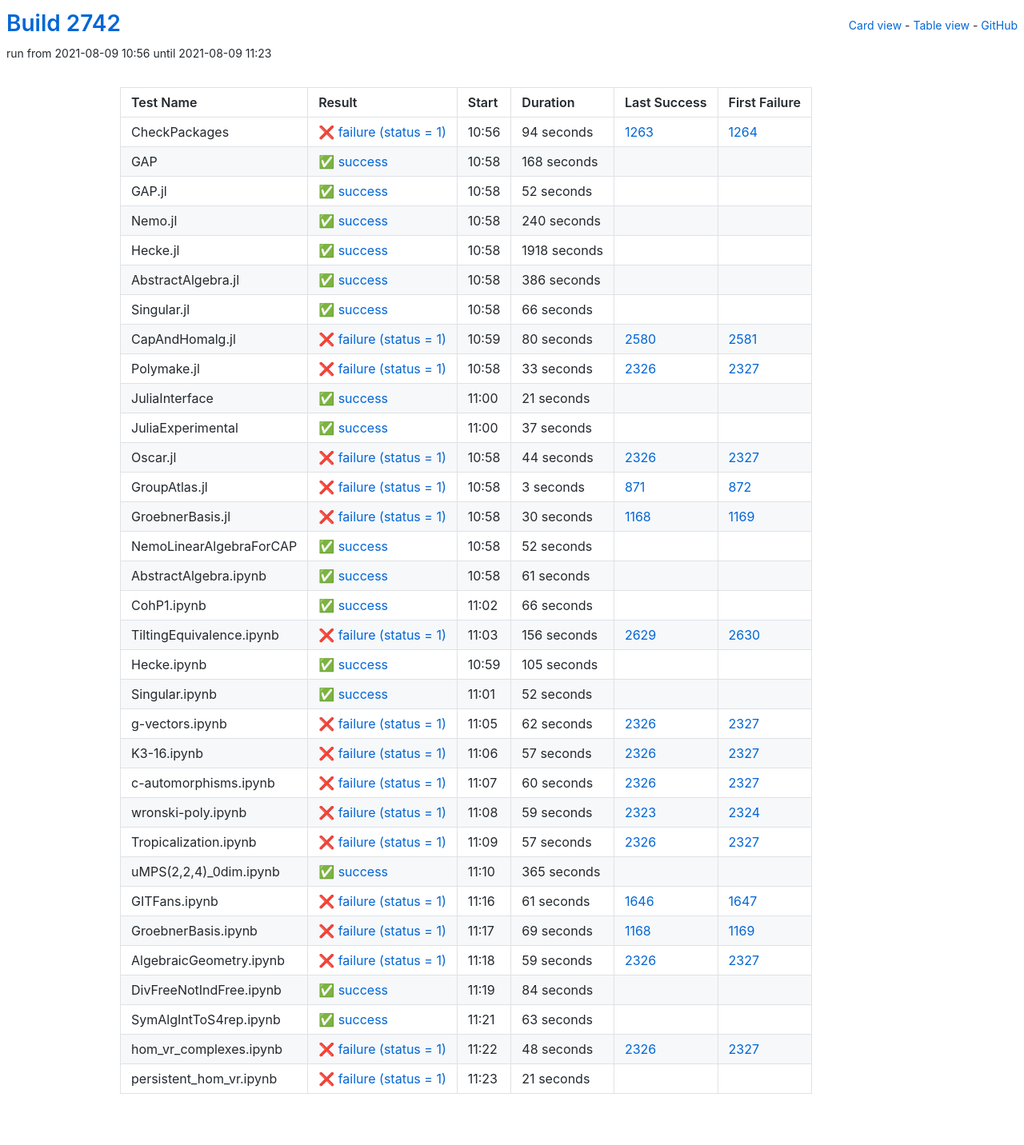
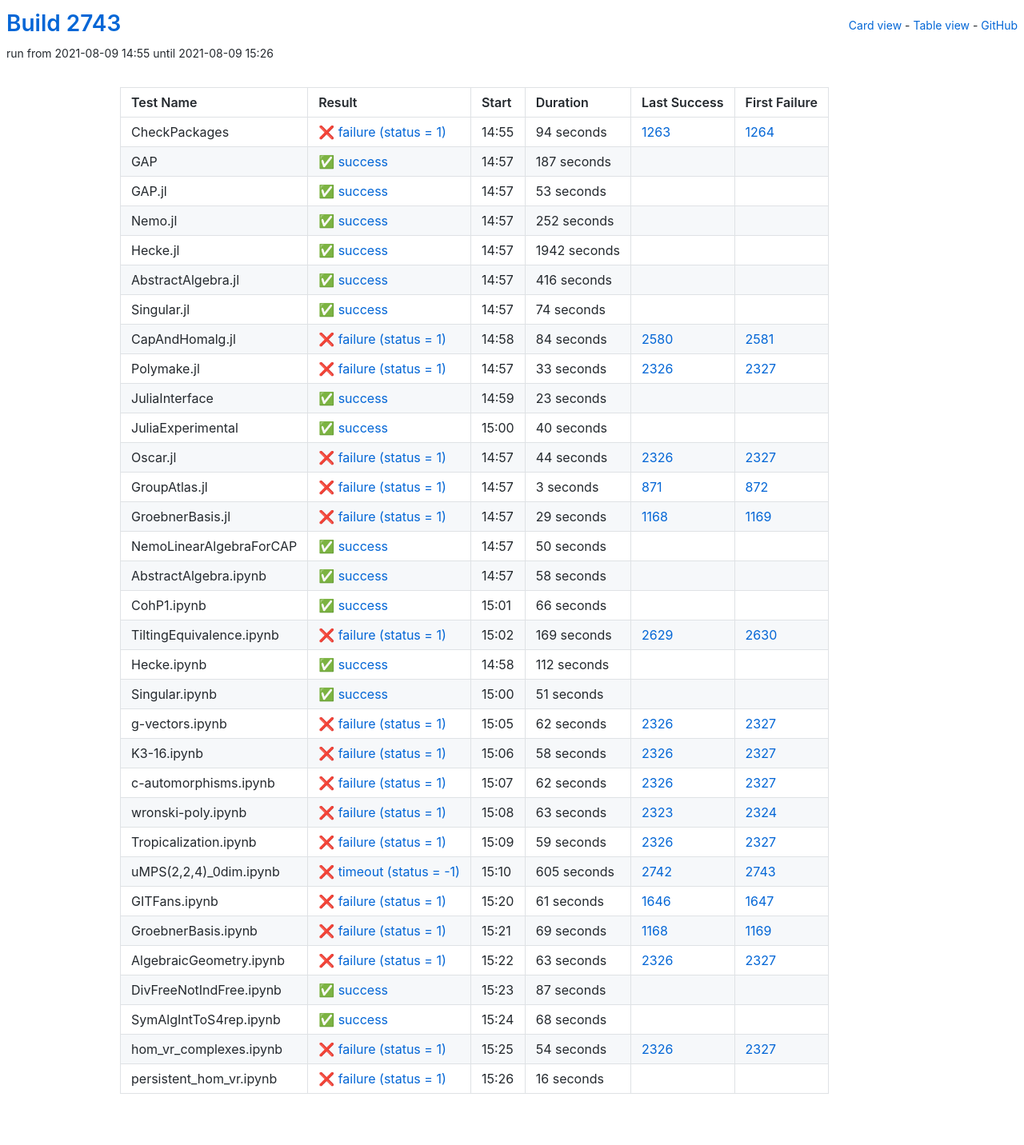
Before and after one commit to oscar-system/oscar-ci-status-stable, a Jekyll site: the page built from table.html, in a window 1280 px wide. Shown: the whole page at 80% size. Built offline with Jekyll 4.4.1, drawn with Linux system fonts in a browser that asks for light colours.

Commit message:
Build #2743

```diff
--- a/_data/ci.yml
+++ b/_data/ci.yml
@@ -1,6 +1,6 @@
 ---
-build: 2742
-build_url: https://oscarci.mathematik.uni-kl.de/job/oscar-stable/2742/
+build: 2743
+build_url: https://oscarci.mathematik.uni-kl.de/job/oscar-stable/2743/
 job: oscar-stable
 organization: oscar-system
 repo: oscar-ci-status-stable
@@ -8,8 +8,8 @@ repourl: https://github.com/oscar-system/oscar-ci-status-stable
 tests:
 - name: CheckPackages
   id: checkpackages
-  log: https://oscarci.mathematik.uni-kl.de/job/oscar-stable/2742/artifact/logs/build-2742/CheckPackages.log
-  start: 2021-08-09 10:56
+  log: https://oscarci.mathematik.uni-kl.de/job/oscar-stable/2743/artifact/logs/build-2743/CheckPackages.log
+  start: 2021-08-09 14:55
   success: false
   exitcode: 1
   status: failure
@@ -20,92 +20,92 @@ tests:
   first_failure_url: https://oscarci.mathematik.uni-kl.de/job/oscar-stable/1264/
 - name: GAP
   id: gap
-  log: https://oscarci.mathematik.uni-kl.de/job/oscar-stable/2742/artifact/logs/build-2742/GAP.log
-  start: 2021-08-09 10:58
+  log: https://oscarci.mathematik.uni-kl.de/job/oscar-stable/2743/artifact/logs/build-2743/GAP.log
+  start: 2021-08-09 14:57
   success: true
   exitcode: 0
   status: success
-  duration: 168
+  duration: 187
   last_success: false
   last_success_url:
   first_failure: false
   first_failure_url:
 - name: GAP.jl
   id: gap-jl
-  log: https://oscarci.mathematik.uni-kl.de/job/oscar-stable/2742/artifact/logs/build-2742/GAP.jl.log
-  start: 2021-08-09 10:58
+  log: https://oscarci.mathematik.uni-kl.de/job/oscar-stable/2743/artifact/logs/build-2743/GAP.jl.log
+  start: 2021-08-09 14:57
   success: true
   exitcode: 0
   status: success
-  duration: 52
+  duration: 53
   last_success: false
   last_success_url:
   first_failure: false
   first_failure_url:
 - name: Nemo.jl
   id: nemo-jl
-  log: https://oscarci.mathematik.uni-kl.de/job/oscar-stable/2742/artifact/logs/build-2742/Nemo.jl.log
-  start: 2021-08-09 10:58
+  log: https://oscarci.mathematik.uni-kl.de/job/oscar-stable/2743/artifact/logs/build-2743/Nemo.jl.log
+  start: 2021-08-09 14:57
   success: true
   exitcode: 0
   status: success
-  duration: 240
+  duration: 252
   last_success: false
   last_success_url:
   first_failure: false
   first_failure_url:
 - name: Hecke.jl
   id: hecke-jl
-  log: https://oscarci.mathematik.uni-kl.de/job/oscar-stable/2742/artifact/logs/build-2742/Hecke.jl.log
-  start: 2021-08-09 10:58
+  log: https://oscarci.mathematik.uni-kl.de/job/oscar-stable/2743/artifact/logs/build-2743/Hecke.jl.log
+  start: 2021-08-09 14:57
   success: true
   exitcode: 0
   status: success
-  duration: 1918
+  duration: 1942
   last_success: false
   last_success_url:
   first_failure: false
   first_failure_url:
 - name: AbstractAlgebra.jl
   id: abstractalgebra-jl
-  log: https://oscarci.mathematik.uni-kl.de/job/oscar-stable/2742/artifact/logs/build-2742/AbstractAlgebra.jl.log
-  start: 2021-08-09 10:58
+  log: https://oscarci.mathematik.uni-kl.de/job/oscar-stable/2743/artifact/logs/build-2743/AbstractAlgebra.jl.log
+  start: 2021-08-09 14:57
   success: true
   exitcode: 0
   status: success
-  duration: 386
+  duration: 416
   last_success: false
   last_success_url:
   first_failure: false
   first_failure_url:
 - name: Singular.jl
   id: singular-jl
-  log: https://oscarci.mathematik.uni-kl.de/job/oscar-stable/2742/artifact/logs/build-2742/Singular.jl.log
-  start: 2021-08-09 10:58
+  log: https://oscarci.mathematik.uni-kl.de/job/oscar-stable/2743/artifact/logs/build-2743/Singular.jl.log
+  start: 2021-08-09 14:57
   success: true
   exitcode: 0
   status: success
-  duration: 66
+  duration: 74
   last_success: false
   last_success_url:
   first_failure: false
   first_failure_url:
 - name: CapAndHomalg.jl
   id: capandhomalg-jl
-  log: https://oscarci.mathematik.uni-kl.de/job/oscar-stable/2742/artifact/logs/build-2742/CapAndHomalg.jl.log
-  start: 2021-08-09 10:59
+  log: https://oscarci.mathematik.uni-kl.de/job/oscar-stable/2743/artifact/logs/build-2743/CapAndHomalg.jl.log
+  start: 2021-08-09 14:58
   success: false
   exitcode: 1
   status: failure
-  duration: 80
+  duration: 84
   last_success: 2580
   last_success_url: https://oscarci.mathematik.uni-kl.de/job/oscar-stable/2580/
   first_failure: 2581
   first_failure_url: https://oscarci.mathematik.uni-kl.de/job/oscar-stable/2581/
 - name: Polymake.jl
   id: polymake-jl
-  log: https://oscarci.mathematik.uni-kl.de/job/oscar-stable/2742/artifact/logs/build-2742/Polymake.jl.log
-  start: 2021-08-09 10:58
+  log: https://oscarci.mathematik.uni-kl.de/job/oscar-stable/2743/artifact/logs/build-2743/Polymake.jl.log
+  start: 2021-08-09 14:57
   success: false
   exitcode: 1
   status: failure
@@ -116,32 +116,32 @@ tests:
   first_failure_url: https://oscarci.mathematik.uni-kl.de/job/oscar-stable/2327/
 - name: JuliaInterface
   id: juliainterface
-  log: https://oscarci.mathematik.uni-kl.de/job/oscar-stable/2742/artifact/logs/build-2742/JuliaInterface.log
-  start: 2021-08-09 11:00
+  log: https://oscarci.mathematik.uni-kl.de/job/oscar-stable/2743/artifact/logs/build-2743/JuliaInterface.log
+  start: 2021-08-09 14:59
   success: true
   exitcode: 0
   status: success
-  duration: 21
+  duration: 23
   last_success: false
   last_success_url:
   first_failure: false
   first_failure_url:
 - name: JuliaExperimental
   id: juliaexperimental
-  log: https://oscarci.mathematik.uni-kl.de/job/oscar-stable/2742/artifact/logs/build-2742/JuliaExperimental.log
-  start: 2021-08-09 11:00
+  log: https://oscarci.mathematik.uni-kl.de/job/oscar-stable/2743/artifact/logs/build-2743/JuliaExperimental.log
+  start: 2021-08-09 15:00
   success: true
   exitcode: 0
   status: success
-  duration: 37
+  duration: 40
   last_success: false
   last_success_url:
   first_failure: false
   first_failure_url:
 - name: Oscar.jl
   id: oscar-jl
-  log: https://oscarci.mathematik.uni-kl.de/job/oscar-stable/2742/artifact/logs/build-2742/Oscar.jl.log
-  start: 2021-08-09 10:58
+  log: https://oscarci.mathematik.uni-kl.de/job/oscar-stable/2743/artifact/logs/build-2743/Oscar.jl.log
+  start: 2021-08-09 14:57
   success: false
   exitcode: 1
   status: failure
@@ -152,8 +152,8 @@ tests:
   first_failure_url: https://oscarci.mathematik.uni-kl.de/job/oscar-stable/2327/
 - name: GroupAtlas.jl
   id: groupatlas-jl
-  log: https://oscarci.mathematik.uni-kl.de/job/oscar-stable/2742/artifact/logs/build-2742/GroupAtlas.jl.log
-  start: 2021-08-09 10:58
+  log: https://oscarci.mathematik.uni-kl.de/job/oscar-stable/2743/artifact/logs/build-2743/GroupAtlas.jl.log
+  start: 2021-08-09 14:57
   success: false
   exitcode: 1
   status: failure
@@ -164,44 +164,44 @@ tests:
   first_failure_url: https://oscarci.mathematik.uni-kl.de/job/oscar-stable/872/
 - name: GroebnerBasis.jl
   id: groebnerbasis-jl
-  log: https://oscarci.mathematik.uni-kl.de/job/oscar-stable/2742/artifact/logs/build-2742/GroebnerBasis.jl.log
-  start: 2021-08-09 10:58
+  log: https://oscarci.mathematik.uni-kl.de/job/oscar-stable/2743/artifact/logs/build-2743/GroebnerBasis.jl.log
+  start: 2021-08-09 14:57
   success: false
   exitcode: 1
   status: failure
-  duration: 30
+  duration: 29
   last_success: 1168
   last_success_url: https://oscarci.mathematik.uni-kl.de/job/oscar-stable/1168/
   first_failure: 1169
   first_failure_url: https://oscarci.mathematik.uni-kl.de/job/oscar-stable/1169/
 - name: NemoLinearAlgebraForCAP
   id: nemolinearalgebraforcap
-  log: https://oscarci.mathematik.uni-kl.de/job/oscar-stable/2742/artifact/logs/build-2742/NemoLinearAlgebraForCAP.log
-  start: 2021-08-09 10:58
+  log: https://oscarci.mathematik.uni-kl.de/job/oscar-stable/2743/artifact/logs/build-2743/NemoLinearAlgebraForCAP.log
+  start: 2021-08-09 14:57
   success: true
   exitcode: 0
   status: success
-  duration: 52
+  duration: 50
   last_success: false
   last_success_url:
   first_failure: false
   first_failure_url:
 - name: AbstractAlgebra.ipynb
   id: abstractalgebra-ipynb
-  log: https://oscarci.mathematik.uni-kl.de/job/oscar-stable/2742/artifact/logs/build-2742/AbstractAlgebra.ipynb.log
-  start: 2021-08-09 10:58
+  log: https://oscarci.mathematik.uni-kl.de/job/oscar-stable/2743/artifact/logs/build-2743/AbstractAlgebra.ipynb.log
+  start: 2021-08-09 14:57
   success: true
   exitcode: 0
   status: success
-  duration: 61
+  duration: 58
   last_success: false
   last_success_url:
   first_failure: false
   first_failure_url:
 - name: CohP1.ipynb
   id: cohp1-ipynb
-  log: https://oscarci.mathematik.uni-kl.de/job/oscar-stable/2742/artifact/logs/build-2742/CohP1.ipynb.log
-  start: 2021-08-09 11:02
+  log: https://oscarci.mathematik.uni-kl.de/job/oscar-stable/2743/artifact/logs/build-2743/CohP1.ipynb.log
+  start: 2021-08-09 15:01
   success: true
   exitcode: 0
   status: success
@@ -212,44 +212,44 @@ tests:
   first_failure_url:
 - name: TiltingEquivalence.ipynb
   id: tiltingequivalence-ipynb
-  log: https://oscarci.mathematik.uni-kl.de/job/oscar-stable/2742/artifact/logs/build-2742/TiltingEquivalence.ipynb.log
-  start: 2021-08-09 11:03
+  log: https://oscarci.mathematik.uni-kl.de/job/oscar-stable/2743/artifact/logs/build-2743/TiltingEquivalence.ipynb.log
+  start: 2021-08-09 15:02
   success: false
   exitcode: 1
   status: failure
-  duration: 156
+  duration: 169
   last_success: 2629
   last_success_url: https://oscarci.mathematik.uni-kl.de/job/oscar-stable/2629/
   first_failure: 2630
   first_failure_url: https://oscarci.mathematik.uni-kl.de/job/oscar-stable/2630/
 - name: Hecke.ipynb
   id: hecke-ipynb
-  log: https://oscarci.mathematik.uni-kl.de/job/oscar-stable/2742/artifact/logs/build-2742/Hecke.ipynb.log
-  start: 2021-08-09 10:59
+  log: https://oscarci.mathematik.uni-kl.de/job/oscar-stable/2743/artifact/logs/build-2743/Hecke.ipynb.log
+  start: 2021-08-09 14:58
   success: true
   exitcode: 0
   status: success
-  duration: 105
+  duration: 112
   last_success: false
   last_success_url:
   first_failure: false
   first_failure_url:
 - name: Singular.ipynb
   id: singular-ipynb
-  log: https://oscarci.mathematik.uni-kl.de/job/oscar-stable/2742/artifact/logs/build-2742/Singular.ipynb.log
-  start: 2021-08-09 11:01
+  log: https://oscarci.mathematik.uni-kl.de/job/oscar-stable/2743/artifact/logs/build-2743/Singular.ipynb.log
+  start: 2021-08-09 15:00
   success: true
   exitcode: 0
   status: success
-  duration: 52
+  duration: 51
   last_success: false
   last_success_url:
   first_failure: false
   first_failure_url:
 - name: g-vectors.ipynb
   id: g-vectors-ipynb
-  log: https://oscarci.mathematik.uni-kl.de/job/oscar-stable/2742/artifact/logs/build-2742/g-vectors.ipynb.log
-  start: 2021-08-09 11:05
+  log: https://oscarci.mathematik.uni-kl.de/job/oscar-stable/2743/artifact/logs/build-2743/g-vectors.ipynb.log
+  start: 2021-08-09 15:05
   success: false
   exitcode: 1
   status: failure
@@ -260,68 +260,68 @@ tests:
   first_failure_url: https://oscarci.mathematik.uni-kl.de/job/oscar-stable/2327/
 - name: K3-16.ipynb
   id: k3-16-ipynb
-  log: https://oscarci.mathematik.uni-kl.de/job/oscar-stable/2742/artifact/logs/build-2742/K3-16.ipynb.log
-  start: 2021-08-09 11:06
+  log: https://oscarci.mathematik.uni-kl.de/job/oscar-stable/2743/artifact/logs/build-2743/K3-16.ipynb.log
+  start: 2021-08-09 15:06
   success: false
   exitcode: 1
   status: failure
-  duration: 57
+  duration: 58
   last_success: 2326
   last_success_url: https://oscarci.mathematik.uni-kl.de/job/oscar-stable/2326/
   first_failure: 2327
   first_failure_url: https://oscarci.mathematik.uni-kl.de/job/oscar-stable/2327/
 - name: c-automorphisms.ipynb
   id: c-automorphisms-ipynb
-  log: https://oscarci.mathematik.uni-kl.de/job/oscar-stable/2742/artifact/logs/build-2742/c-automorphisms.ipynb.log
-  start: 2021-08-09 11:07
+  log: https://oscarci.mathematik.uni-kl.de/job/oscar-stable/2743/artifact/logs/build-2743/c-automorphisms.ipynb.log
+  start: 2021-08-09 15:07
   success: false
   exitcode: 1
   status: failure
-  duration: 60
+  duration: 62
   last_success: 2326
   last_success_url: https://oscarci.mathematik.uni-kl.de/job/oscar-stable/2326/
   first_failure: 2327
   first_failure_url: https://oscarci.mathematik.uni-kl.de/job/oscar-stable/2327/
 - name: wronski-poly.ipynb
   id: wronski-poly-ipynb
-  log: https://oscarci.mathematik.uni-kl.de/job/oscar-stable/2742/artifact/logs/build-2742/wronski-poly.ipynb.log
-  start: 2021-08-09 11:08
+  log: https://oscarci.mathematik.uni-kl.de/job/oscar-stable/2743/artifact/logs/build-2743/wronski-poly.ipynb.log
+  start: 2021-08-09 15:08
   success: false
   exitcode: 1
   status: failure
-  duration: 59
+  duration: 63
   last_success: 2323
   last_success_url: https://oscarci.mathematik.uni-kl.de/job/oscar-stable/2323/
   first_failure: 2324
   first_failure_url: https://oscarci.mathematik.uni-kl.de/job/oscar-stable/2324/
 - name: Tropicalization.ipynb
   id: tropicalization-ipynb
-  log: https://oscarci.mathematik.uni-kl.de/job/oscar-stable/2742/artifact/logs/build-2742/Tropicalization.ipynb.log
-  start: 2021-08-09 11:09
+  log: https://oscarci.mathematik.uni-kl.de/job/oscar-stable/2743/artifact/logs/build-2743/Tropicalization.ipynb.log
+  start: 2021-08-09 15:09
   success: false
   exitcode: 1
   status: failure
-  duration: 57
+  duration: 59
   last_success: 2326
   last_success_url: https://oscarci.mathematik.uni-kl.de/job/oscar-stable/2326/
   first_failure: 2327
   first_failure_url: https://oscarci.mathematik.uni-kl.de/job/oscar-stable/2327/
 - name: uMPS(2,2,4)_0dim.ipynb
   id: umps-2-2-4-0dim-ipynb
-  log: https://oscarci.mathematik.uni-kl.de/job/oscar-stable/2742/artifact/logs/build-2742/uMPS-2-2-4-_0dim.ipynb.log
-  start: 2021-08-09 11:10
-  success: true
-  exitcode: 0
-  status: success
-  duration: 365
-  last_success: false
-  last_success_url:
-  first_failure: false
-  first_failure_url:
+  log: https://oscarci.mathematik.uni-kl.de/job/oscar-stable/2743/artifact/logs/build-2743/uMPS-2-2-4-_0dim.ipynb.log
+  start: 2021-08-09 15:10
+  success: false
+  exitcode: -1
+  status: timeout
+  duration: 605
+  last_success: 2742
+  last_success_url: https://oscarci.mathematik.uni-kl.de/job/oscar-stable/2742/
+  first_failure: 2743
+  first_failure_url: https://oscarci.mathematik.uni-kl.de/job/oscar-stable/2743/
 - name: GITFans.ipynb
   id: gitfans-ipynb
-  log: https://oscarci.mathematik.uni-kl.de/job/oscar-stable/2742/artifact/logs/build-2742/GITFans.ipynb.log
-  start: 2021-08-09 11:16
+  log: https://oscarci.mathematik.uni-kl.de/job/oscar-stable/2743/artifact/logs/build-2743/GITFans.ipynb.log
+  start: 2021-08-09 15:20
   success: false
   exitcode: 1
   status: failure
@@ -332,8 +332,8 @@ tests:
   first_failure_url: https://oscarci.mathematik.uni-kl.de/job/oscar-stable/1647/
 - name: GroebnerBasis.ipynb
   id: groebnerbasis-ipynb
-  log: https://oscarci.mathematik.uni-kl.de/job/oscar-stable/2742/artifact/logs/build-2742/GroebnerBasis.ipynb.log
-  start: 2021-08-09 11:17
+  log: https://oscarci.mathematik.uni-kl.de/job/oscar-stable/2743/artifact/logs/build-2743/GroebnerBasis.ipynb.log
+  start: 2021-08-09 15:21
   success: false
   exitcode: 1
   status: failure
@@ -344,60 +344,60 @@ tests:
   first_failure_url: https://oscarci.mathematik.uni-kl.de/job/oscar-stable/1169/
 - name: AlgebraicGeometry.ipynb
   id: algebraicgeometry-ipynb
-  log: https://oscarci.mathematik.uni-kl.de/job/oscar-stable/2742/artifact/logs/build-2742/AlgebraicGeometry.ipynb.log
-  start: 2021-08-09 11:18
+  log: https://oscarci.mathematik.uni-kl.de/job/oscar-stable/2743/artifact/logs/build-2743/AlgebraicGeometry.ipynb.log
+  start: 2021-08-09 15:22
   success: false
   exitcode: 1
   status: failure
-  duration: 59
+  duration: 63
   last_success: 2326
   last_success_url: https://oscarci.mathematik.uni-kl.de/job/oscar-stable/2326/
   first_failure: 2327
   first_failure_url: https://oscarci.mathematik.uni-kl.de/job/oscar-stable/2327/
 - name: DivFreeNotIndFree.ipynb
   id: divfreenotindfree-ipynb
-  log: https://oscarci.mathematik.uni-kl.de/job/oscar-stable/2742/artifact/logs/build-2742/DivFreeNotIndFree.ipynb.log
-  start: 2021-08-09 11:19
+  log: https://oscarci.mathematik.uni-kl.de/job/oscar-stable/2743/artifact/logs/build-2743/DivFreeNotIndFree.ipynb.log
+  start: 2021-08-09 15:23
   success: true
   exitcode: 0
   status: success
-  duration: 84
+  duration: 87
   last_success: false
   last_success_url:
   first_failure: false
   first_failure_url:
 - name: SymAlgIntToS4rep.ipynb
   id: symalginttos4rep-ipynb
-  log: https://oscarci.mathematik.uni-kl.de/job/oscar-stable/2742/artifact/logs/build-2742/SymAlgIntToS4rep.ipynb.log
-  start: 2021-08-09 11:21
+  log: https://oscarci.mathematik.uni-kl.de/job/oscar-stable/2743/artifact/logs/build-2743/SymAlgIntToS4rep.ipynb.log
+  start: 2021-08-09 15:24
   success: true
   exitcode: 0
   status: success
-  duration: 63
+  duration: 68
   last_success: false
   last_success_url:
   first_failure: false
   first_failure_url:
 - name: hom_vr_complexes.ipynb
   id: hom-vr-complexes-ipynb
-  log: https://oscarci.mathematik.uni-kl.de/job/oscar-stable/2742/artifact/logs/build-2742/hom_vr_complexes.ipynb.log
-  start: 2021-08-09 11:22
+  log: https://oscarci.mathematik.uni-kl.de/job/oscar-stable/2743/artifact/logs/build-2743/hom_vr_complexes.ipynb.log
+  start: 2021-08-09 15:25
   success: false
   exitcode: 1
   status: failure
-  duration: 48
+  duration: 54
   last_success: 2326
   last_success_url: https://oscarci.mathematik.uni-kl.de/job/oscar-stable/2326/
   first_failure: 2327
   first_failure_url: https://oscarci.mathematik.uni-kl.de/job/oscar-stable/2327/
 - name: persistent_hom_vr.ipynb
   id: persistent-hom-vr-ipynb
-  log: https://oscarci.mathematik.uni-kl.de/job/oscar-stable/2742/artifact/logs/build-2742/persistent_hom_vr.ipynb.log
-  start: 2021-08-09 11:23
+  log: https://oscarci.mathematik.uni-kl.de/job/oscar-stable/2743/artifact/logs/build-2743/persistent_hom_vr.ipynb.log
+  start: 2021-08-09 15:26
   success: false
   exitcode: 1
   status: failure
-  duration: 21
+  duration: 16
   last_success: false
   last_success_url:
   first_failure: false
```
Also changed, not shown: README.md.
